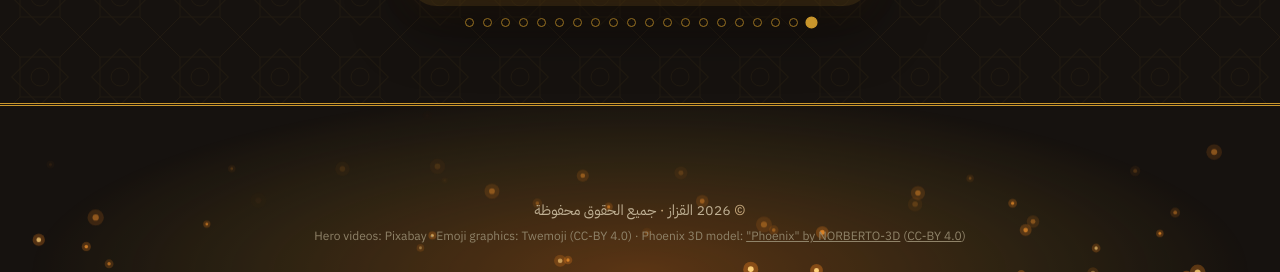
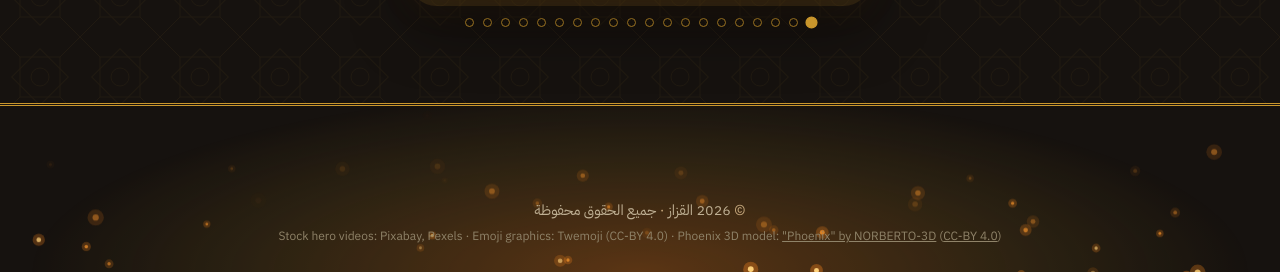
Before and after one commit to Evanjeery/kazzaz-preview, a plain HTML site: page index.html in a window 1280 px wide. Shown: the part 5335-5607 px from the top of the page. Drawn offline with Linux system fonts and the light colour scheme; files whose address does not match are found by name.

Commit message:
Modify footer for updated video and graphic sources
Updated footer content to include new sources for stock videos and graphics.

```diff
--- a/index.html
+++ b/index.html
@@ -322,7 +322,7 @@ section{padding:52px 5vw}
 <div class="gst" id="gst" role="region" aria-roledescription="carousel" aria-label="Gallery"><button class="gnv p" id="gp" type="button" aria-label="Previous">‹</button><button class="gnv n" id="gn" type="button" aria-label="Next">›</button></div>
 <div class="gdots" id="gd"></div>
 </div></section>
-<footer><div class="fglow"></div><canvas id="fire" aria-hidden="true"></canvas>© <span id="y"></span> <span data-i="brand"></span> · <span data-i="ft"></span><small>Hero videos: Pixabay · Emoji graphics: Twemoji (CC-BY 4.0) · Phoenix 3D model: <a href="https://sketchfab.com/3d-models/phoenix-243fea4f846f44d18d37bf371272b7ec" target="_blank" rel="noopener">"Phoenix" by NORBERTO-3D</a> (<a href="https://creativecommons.org/licenses/by/4.0/" target="_blank" rel="noopener">CC-BY 4.0</a>)</small></footer>
+<footer><div class="fglow"></div><canvas id="fire" aria-hidden="true"></canvas>© <span id="y"></span> <span data-i="brand"></span> · <span data-i="ft"></span><small>Stock hero videos: Pixabay, Pexels · Emoji graphics: Twemoji (CC-BY 4.0) · Phoenix 3D model: <a href="https://sketchfab.com/3d-models/phoenix-243fea4f846f44d18d37bf371272b7ec" target="_blank" rel="noopener">"Phoenix" by NORBERTO-3D</a> (<a href="https://creativecommons.org/licenses/by/4.0/" target="_blank" rel="noopener">CC-BY 4.0</a>)</small></footer>
 <canvas id="smoke" aria-hidden="true"></canvas><canvas id="flame" aria-hidden="true"></canvas>
 <div class="mus" id="mus" hidden role="group"><button type="button" id="mmu" class="mb big"><svg viewBox="0 0 24 24" aria-hidden="true" class="son"><path d="M4 9.5v5h3.5L12 18.5v-13L7.5 9.5z"/><path d="M15.5 9a4.2 4.2 0 0 1 0 6M18 6.8a7.6 7.6 0 0 1 0 10.4"/></svg><svg viewBox="0 0 24 24" aria-hidden="true" class="soff"><path d="M4 9.5v5h3.5L12 18.5v-13L7.5 9.5z"/><path d="M16 9.5l5 5M21 9.5l-5 5"/></svg></button><button type="button" id="mpv" class="mb sm" aria-label="Previous track / السابق"><svg viewBox="0 0 24 24" aria-hidden="true"><path d="M7 6v12M18 6l-8 6 8 6z"/></svg></button><button type="button" id="mnx" class="mb sm" aria-label="Next track / التالي"><svg viewBox="0 0 24 24" aria-hidden="true"><path d="M17 6v12M6 6l8 6-8 6z"/></svg></button><input type="range" id="mvr" class="mr" min="0" max="100" step="1" value="35"></div>
 <a class="fab" href="tel:16903" aria-label="16903"><svg class="ic"><use href="#i-phone"/></svg></a>
```
